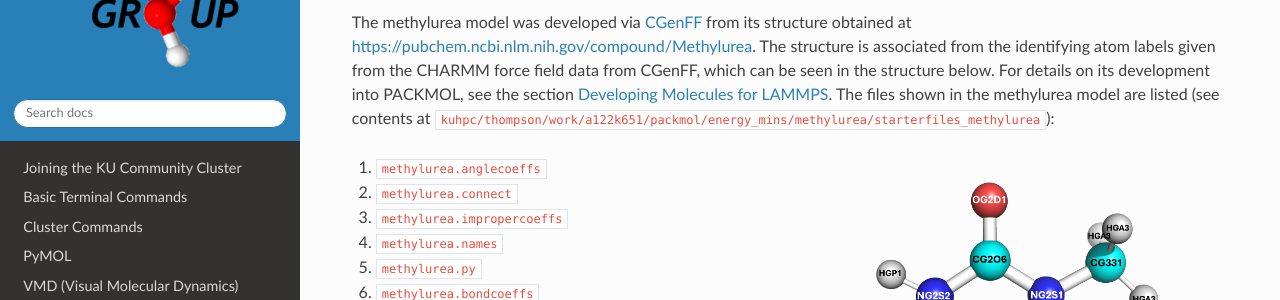
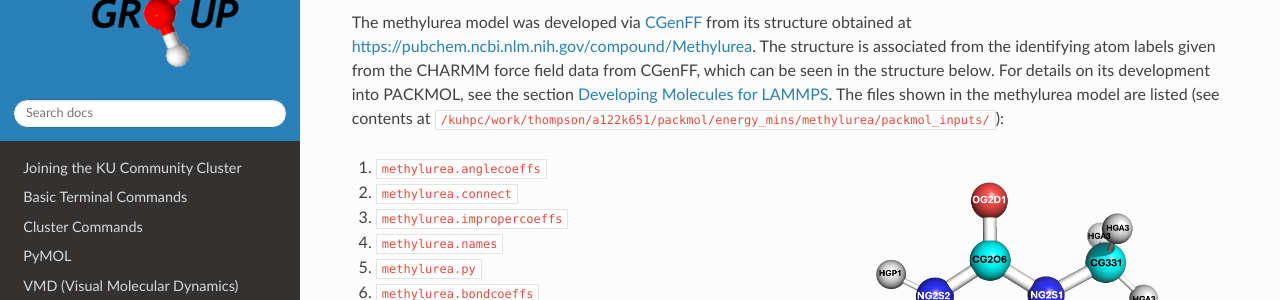
Before and after one commit to abigailkerr/thompsondocs, a Sphinx documentation site: the page built from docs/source/PACKMOL.rst, in a window 1280 px wide and 900 px high, scrolled down 7587 px. Shown: the part 147-447 px from the top of the window. Built offline with Sphinx 7.4.7 and the Read the Docs theme 3.1.0, drawn with Linux system fonts in a browser that asks for light colours.

Commit message:
Update file path for methylurea example in PACKMOL

```diff
--- a/docs/source/PACKMOL.rst
+++ b/docs/source/PACKMOL.rst
@@ -349,7 +349,7 @@ Methylurea Model
 .. _CGenFF: https://cgenff.com/
 
 The methylurea model was developed via `CGenFF`_ from its structure obtained at https://pubchem.ncbi.nlm.nih.gov/compound/Methylurea. The structure is associated from the identifying atom labels given from the CHARMM force field data from CGenFF, which can be seen in the structure below. For details on its development into PACKMOL, see the section :doc:`Developing Molecules for LAMMPS`.
-The files shown in the methylurea model are listed (see contents at ``kuhpc/thompson/work/a122k651/packmol/energy_mins/methylurea/starterfiles_methylurea``):
+The files shown in the methylurea model are listed (see contents at ``/kuhpc/work/thompson/a122k651/packmol/energy_mins/methylurea/packmol_inputs/``):
 
 .. image:: methylurea.png
    :width: 400px
```
